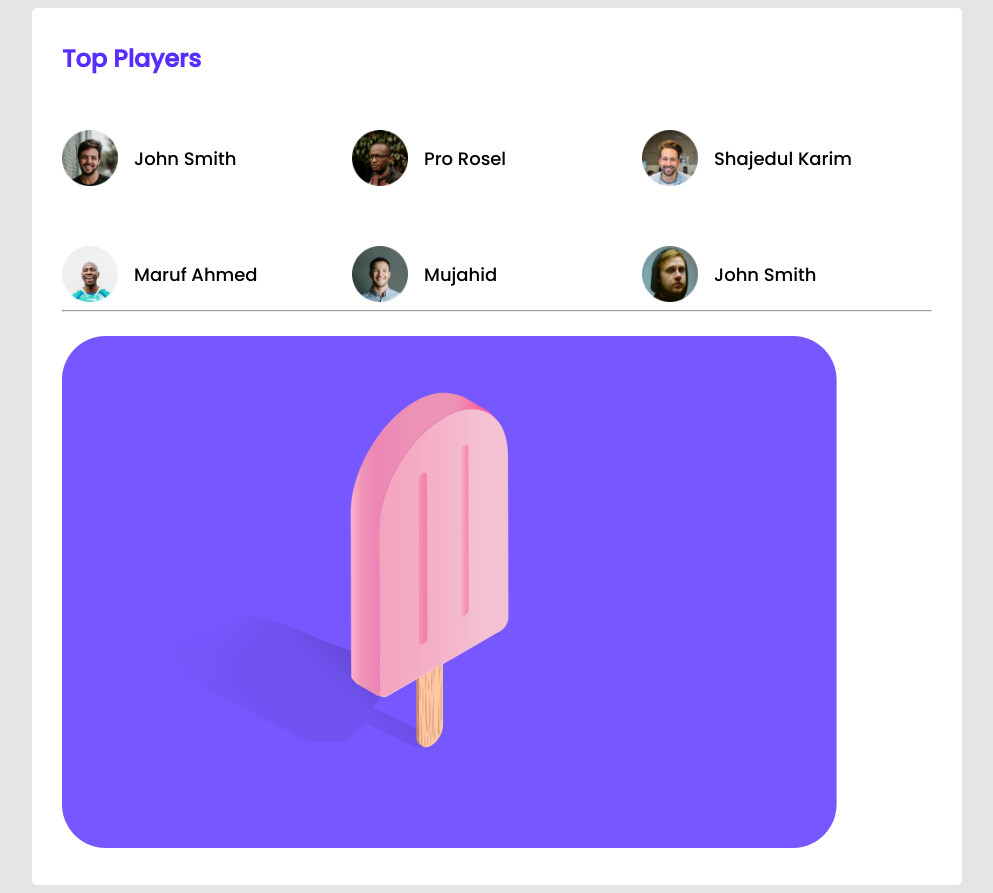
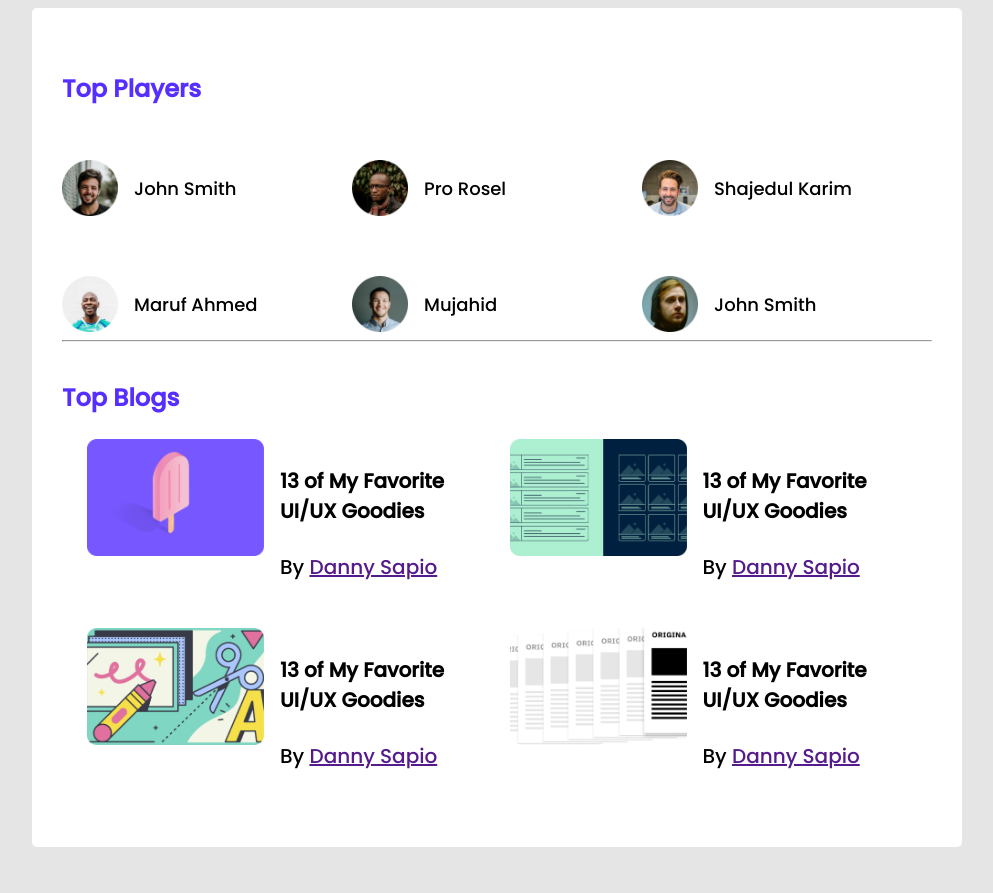
Before and after one commit to MdAnowar1/Players-Board, a plain HTML site: page index.html in a window 1280 px wide. Shown: the whole page, without its empty margins (143-1136 px from the left). After the commit the page ends 855 px from the top, so only its background shows below. Drawn offline with Linux system fonts and the light colour scheme.

Commit message:
blogs section already done

```diff
--- a/index.html
+++ b/index.html
@@ -54,9 +54,44 @@
             </div>
             <hr>
             <div class="blogs-demo">
-               <h3 class="h3-title"></h3>
+               <h3 class="h3-title">Top Blogs</h3>
                <div class="blogs">
-                <img src="images/blogs/blog-1.png" alt="">
+                <article class="blog">
+                    <div class="thumbnail">
+                        <img class="blog-img" src="images/blogs/blog-1.png" alt="">
+                    </div>
+                    <div class="blog-info">
+                        <h4>13 of My Favorite UI/UX Goodies</h4>
+                        <p class="blog-author">By <a href="">Danny Sapio</a></p>
+                    </div>
+                </article>
+                <article class="blog">
+                    <div class="thumbnail">
+                        <img class="blog-img" src="images/blogs/blog-2.png" alt="">
+                    </div>
+                    <div class="blog-info">
+                        <h4>13 of My Favorite UI/UX Goodies</h4>
+                        <p class="blog-author">By <a href="">Danny Sapio</a></p>
+                    </div>
+                </article>
+                <article class="blog">
+                    <div class="thumbnail">
+                        <img class="blog-img" src="images/blogs/blog-3.png" alt="">
+                    </div>
+                    <div class="blog-info">
+                        <h4>13 of My Favorite UI/UX Goodies</h4>
+                        <p class="blog-author">By <a href="">Danny Sapio</a></p>
+                    </div>
+                </article>
+                <article class="blog">
+                    <div class="thumbnail">
+                        <img class="blog-img" src="images/blogs/blog-4.png" alt="">
+                    </div>
+                    <div class="blog-info">
+                        <h4>13 of My Favorite UI/UX Goodies</h4>
+                        <p class="blog-author">By <a href="">Danny Sapio</a></p>
+                    </div>
+                </article>
                </div>
             </div>
         </section>
--- a/styles/style.css
+++ b/styles/style.css
@@ -41,3 +41,32 @@ main{
     color:#000000;
     font-size: 18px;
 }
+/* ----------------------
+start blogs part
+---------------------- */
+.h3-title{
+    padding-top: 30px;
+}
+.blog-img{
+    width: 177px;
+    height: 117px;
+}
+/* .text-title{
+    display: flex;
+    align-items: center;
+} */
+.blogs{
+    padding-left: 25px;
+    display: grid;
+    grid-template-columns: repeat(2, 1fr);
+}
+.blog{
+    display: flex;
+    padding-bottom: 26px;
+}
+.blog-info{
+    padding-left: 16px;
+    padding-right: 20px;
+    font-size: 20px;
+    color: #000000;
+}
```
